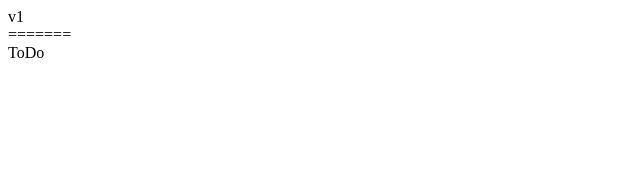
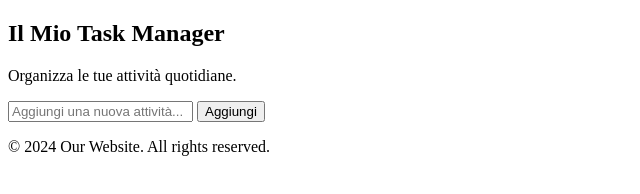
Before and after one commit to BecksFedeUniPr/task_manager, a plain HTML site: page index.html in a window 1280 px wide. Shown: the whole page, without its empty margins (0-640 px from the left). Drawn offline with Linux system fonts and the light colour scheme; files that its build step writes are made by us from their sources.

Commit message:
feat: added the backbone html of index

```diff
--- a/index.html
+++ b/index.html
@@ -1,3 +1,35 @@
-<footer>v1</footer>
-=======
-<header>ToDo</header>
+<!DOCTYPE html>
+<html lang="it">
+<head>
+    <meta charset="UTF-8">
+    <meta name="viewport" content="width=device-width, initial-scale=1.0">
+    <title>Task Manager Semplice</title>
+    <link rel="stylesheet" href="style.css">
+</head>
+<body>
+<main>
+    <section class="task-manager-container">
+        <header class="task-header">
+            <h2>Il Mio Task Manager</h2>
+            <p>Organizza le tue attività quotidiane.</p>
+        </header>
+
+        <div class="input-group">
+            <input type="text" id="taskInput" placeholder="Aggiungi una nuova attività...">
+            <button id="addBtn">Aggiungi</button>
+        </div>
+
+        <ul id="taskList">
+            </ul>
+    </section>
+</main>
+
+<aside>
+    </aside>
+
+<footer>
+    <p>&copy; 2024 Our Website. All rights reserved.</p>
+</footer>
+
+<script src="script.js"></script>
+</body>
```
